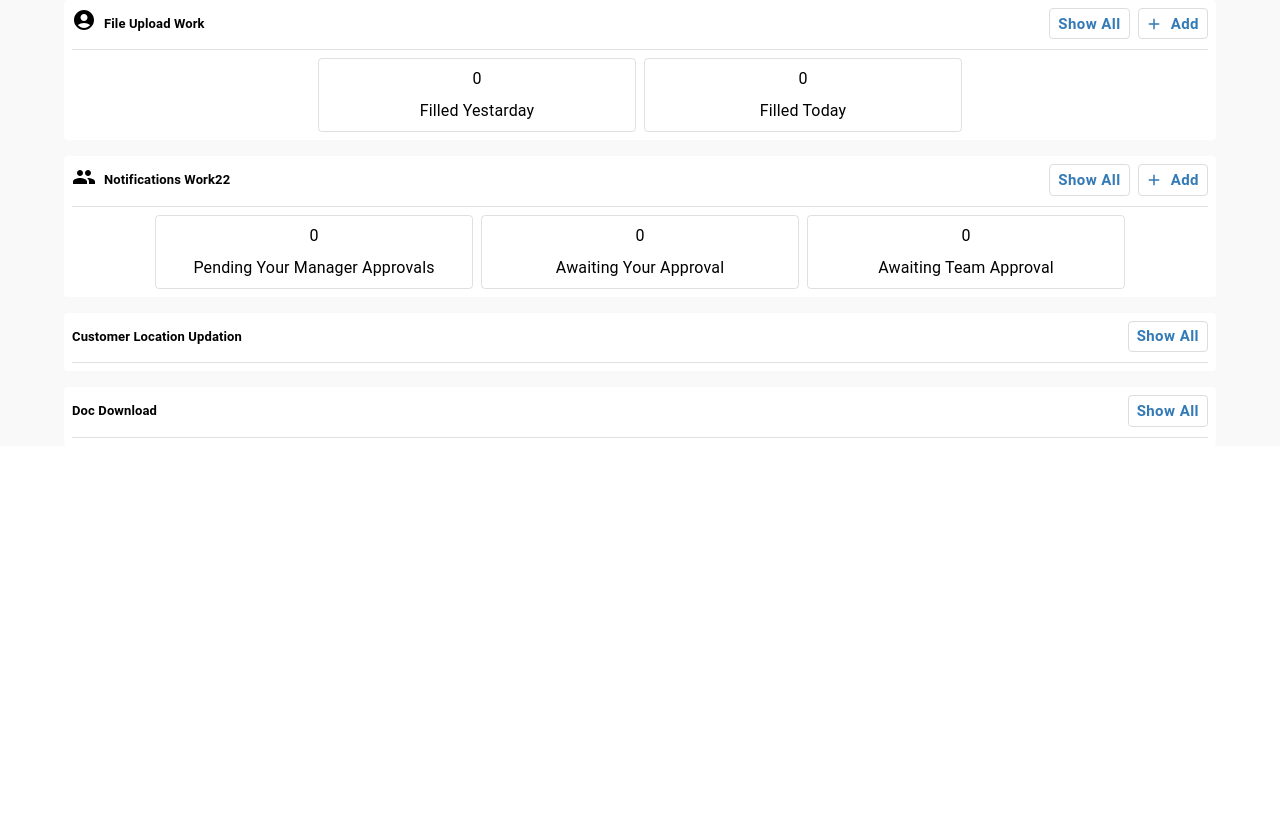
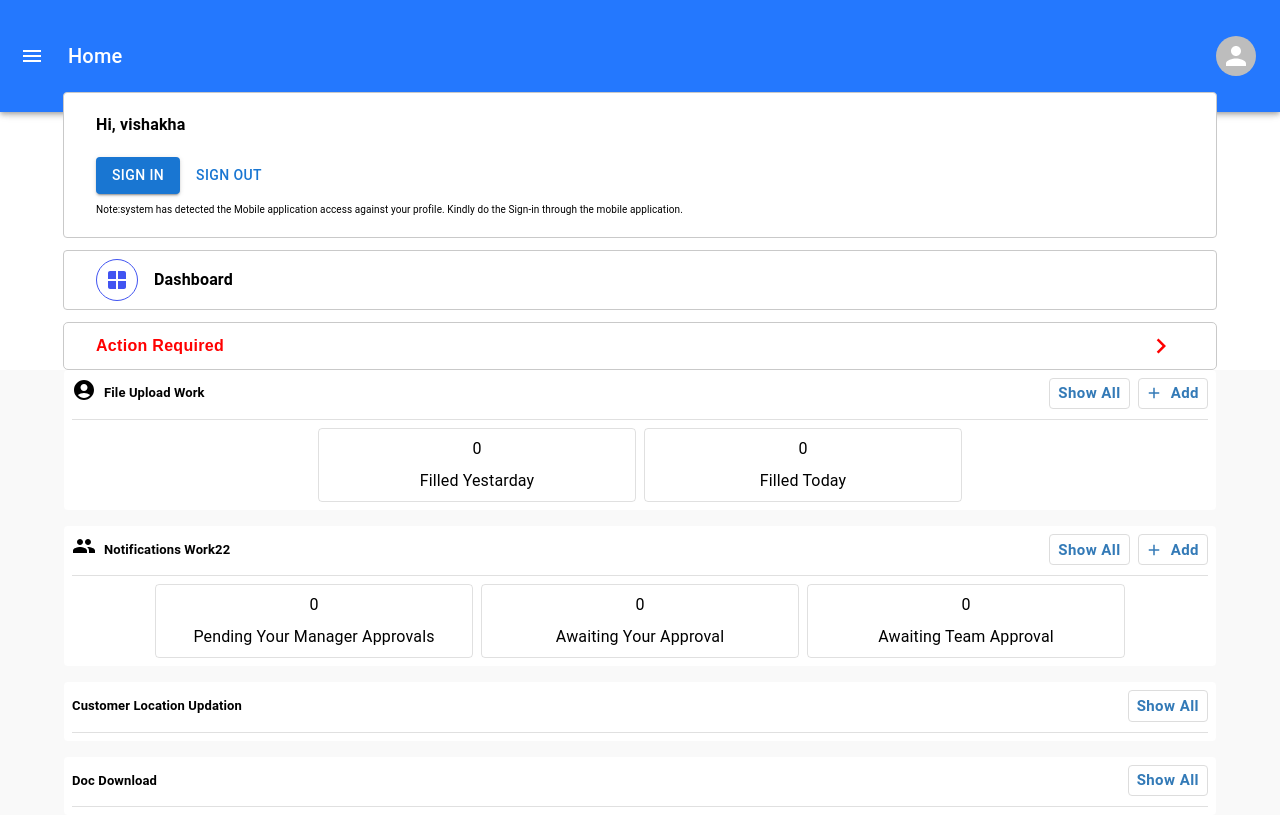
Before and after one commit to sivakumar963spoors/weblite, a React (Create React App) app: page / in a window 1280 px wide. Built offline with nearby package versions, Linux system fonts and the light colour scheme.

Commit message:
Fixed navbar

```diff
--- a/src/App.js
+++ b/src/App.js
@@ -1,17 +1,19 @@
-import { BrowserRouter, Routes } from "react-router-dom";
+import { BrowserRouter, Route, Routes } from "react-router-dom";
 import "./App.css";
-import TaskCard from "./components/task/TaskCard";
+import DashBoardComponent from "./components/dashboard/DashBoardComponent";
+import HomePage from "./components/homePage/HomePage";
+import TopBar from "./components/navbar/TopBar";
 
 function App() {
   return (
     <BrowserRouter>
-<TaskCard/>
+    <TopBar/>
       <Routes>
-
+        <Route path="/" element={<HomePage />} />
+        <Route path="/dashboard" element={<DashBoardComponent />} />
       </Routes>
     </BrowserRouter>
   );
 }
 
-
 export default App;
--- /dev/null
+++ b/src/components/dashboard/DashBoardComponent.jsx
@@ -0,0 +1,16 @@
+import { Box, Typography } from '@mui/material'
+import React from 'react'
+import TopBar from '../navbar/TopBar'
+
+const DashBoardComponent = () => {
+  return (
+    <div>
+       <Box sx={{mt:15}}>
+
+      <Typography>Dashboard</Typography>
+       </Box>
+    </div>
+  )
+}
+
+export default DashBoardComponent
--- a/src/components/homePage/HomePage.jsx
+++ b/src/components/homePage/HomePage.jsx
@@ -1,33 +1,24 @@
+import KeyboardArrowDownIcon from '@mui/icons-material/KeyboardArrowDown';
 import KeyboardArrowRightIcon from "@mui/icons-material/KeyboardArrowRight";
-import {
-  Box,
-  Button,
-  Divider,
-  Drawer,
-  IconButton,
-  Stack,
-  Typography,
-} from "@mui/material";
+import WindowIcon from "@mui/icons-material/Window";
+import { Box, Button, IconButton, Stack, Typography } from "@mui/material";
 import React, { useState } from "react";
+import { useNavigate } from "react-router-dom";
 import TopBar from "../navbar/TopBar";
+import TaskCard from '../task/TaskCard';
 const HomePage = () => {
   const [userName, setUserName] = useState("vishakha");
-  const [open, setOpen] = React.useState(false);
-
-  const toggleDrawer = (newOpen) => () => {
-    setOpen(newOpen);
+  const [openActionRequird, setOpenActionRequird] = useState(false);
+const nav=useNavigate()
+  const toggleActionRequird = () => {
+    setOpenActionRequird(!openActionRequird);
   };
-  const DrawerList = (
-    <Box sx={{ width: 250 }} role="presentation" onClick={toggleDrawer(false)}>
-      <Divider />
-    </Box>
-  );
-
+const navigateToDashBoard =()=>{
+nav('/dashboard')
+}
   return (
     <Box>
-      <Box sx={{ position: "fixed" }}>
-        <TopBar />
-      </Box>
+
 
       <Box sx={{ mt: 15 }}>
         <Box>
@@ -38,6 +29,8 @@ const HomePage = () => {
                 justifyContent: "center",
                 zIndex: 1000,
                 mt: -3.5,
+
+
               }}
             >
               <Stack
@@ -65,30 +58,6 @@ const HomePage = () => {
                 </Stack>
               </Stack>
             </Stack>
-            {/* <Stack  sx={{
-                alignItems: "center",
-                justifyContent: "center",
-                zIndex: 1000,
-
-              }}>
-            <Stack
-                sx={{
-                  border: "1px solid #c9c9c9",
-                  width: "90%",
-                  zIndex: 999,
-                  bgcolor: "#FFF",
-
-                  borderRadius: "4px",
-                }}
-              >
-                <Stack sx={{ px: 4, py: 2.5 }}>
-                  <Stack sx={{flexDirection:'row', gap:2, alignItems:'center'}}>
-                  <IconButton sx={{border:'1px solid black'}}><WindowIcon sx={{color:'#000'}}/></IconButton>
-                  <Typography sx={{fontWeight:'bold'}}>Dashboard</Typography>
-                  </Stack>
-                </Stack>
-              </Stack>
-            </Stack> */}
             <Stack
               sx={{
                 alignItems: "center",
@@ -106,7 +75,42 @@ const HomePage = () => {
                   borderRadius: "4px",
                 }}
               >
-                <Stack sx={{ px: 4, py: 2.5 }}>
+                <Stack sx={{ px: 4, py: 1 }}>
+                  <Stack
+                    sx={{ flexDirection: "row", gap: 2, alignItems: "center" , cursor:"pointer"}}
+                    onClick={navigateToDashBoard}
+                  >
+                    <IconButton sx={{ border: "1px solid #4154f1" }}>
+                      <WindowIcon sx={{ color: "#4154f1" }} />
+                    </IconButton>
+                    <Typography sx={{ fontWeight: "bold" }}>
+                      Dashboard
+                    </Typography>
+                  </Stack>
+                </Stack>
+              </Stack>
+            </Stack>
+            <Stack
+              sx={{
+                alignItems: "center",
+                justifyContent: "center",
+                zIndex: 1000,
+              }}
+            >
+              <Stack
+                sx={{
+                  border: "1px solid #c9c9c9",
+                  width: "90%",
+                  zIndex: 999,
+                  bgcolor: "#FFF",
+
+                  borderTopLeftRadius: "5px",
+                  borderTopRightRadius: "5px",
+                  borderBottomLeftRadius: openActionRequird ? "0px" : "5px",
+                  borderBottomRightRadius: openActionRequird ? "0px" : "5px",
+                }}
+              >
+                <Stack sx={{ px: 4,  }}>
                   <Stack
                     sx={{
                       flexDirection: "row",
@@ -115,41 +119,41 @@ const HomePage = () => {
                       justifyContent: "space-between",
                     }}
                   >
-                    <Typography sx={{ fontWeight: "bold" }}>
+                    <Typography sx={{ color: "red",fontFamily:'"Poppins", sans-serif',fontWeight:600, letterSpacing:0.3 }}>
                       Action Required
                     </Typography>
-                    <IconButton onClick={toggleDrawer(true)}>
+                    <IconButton>
+                      {openActionRequird ?<KeyboardArrowDownIcon   sx={{ color: "red", fontSize: "30px" }}
+                        onClick={toggleActionRequird}/>:
                       <KeyboardArrowRightIcon
-                        sx={{ color: "#000", fontSize: "30px" }}
+                        sx={{ color: "red", fontSize: "30px" }}
+                        onClick={toggleActionRequird}
                       />
+                  }
                     </IconButton>
-                    <Drawer
-                      open={open}
-                      onClose={toggleDrawer(false)}
-                      anchor="right"
-                      elevation={1}
-                      hideBackdrop={false}
-                      transitionDuration={{ enter: 1000, exit: 900 }}
-                      PaperProps={{
-                        sx: {
-                          backgroundColor: "lightblue",
-                          padding: 2,
-                          position: "absolute",
-                          top: "15%",
-                        },
-                      }}
-                      variant="temporary"
-                    >
-                      {DrawerList}
-                    </Drawer>
                   </Stack>
                 </Stack>
               </Stack>
+
+              {openActionRequird && (
+                <Stack
+                  sx={{
+                    borderRight: "1px  solid #c9c9c9",
+                    width: "90%",
+                    borderLeft: "1px  solid #c9c9c9",
+                    borderBottom: "1px  solid #c9c9c9",
+                  }}
+                >
+                  <Stack sx={{px:4, bgcolor:"#EEEEEE"}}>
+                    <Typography>hi</Typography>
+                  </Stack>
+                </Stack>
+              )}
             </Stack>
           </Stack>
         </Box>
       </Box>
-
+      <TaskCard/>
     </Box>
   );
 };
--- a/src/components/navbar/TopBar.jsx
+++ b/src/components/navbar/TopBar.jsx
@@ -1,24 +1,100 @@
-import { } from '@mui/icons-material';
-import MenuIcon from '@mui/icons-material/Menu';
-import { Avatar, Box, IconButton, Menu, MenuItem, Stack, Toolbar, Typography } from '@mui/material';
-import React, { useState } from 'react';
+import MenuIcon from "@mui/icons-material/Menu";
+import {
+  Avatar,
+  Box,
+  Drawer,
+  IconButton,
+  List,
+  ListItem,
+  Menu,
+  MenuItem,
+  Stack,
+  Toolbar,
+  Typography,
+} from "@mui/material";
+import React, { useState } from "react";
+import { useNavigate } from "react-router-dom";
+const menuItem = ["Home", "Dashboard", "Reset password "];
 const TopBar = () => {
-  const [menuTitle,setMenuTitle]=useState("Home")
-  const [anchorEl, setAnchorEl] = React.useState(null);
+  const [menuTitle, setMenuTitle] = useState("Home");
+  const [anchorEl, setAnchorEl] = useState(null);
+  const [openDrawer, setOpenDrawer] = useState(false);
+  const [menuTab, setMenuTab] = useState("");
   const open = Boolean(anchorEl);
-  const handleClick = (event) => {
+  const nav = useNavigate();
+  const handleMenuClick = (event) => {
     setAnchorEl(event.currentTarget);
   };
-  const handleClose = () => {
+
+  const handleMenuClose = () => {
     setAnchorEl(null);
   };
+
+  const toggleDrawer = () => {
+    setOpenDrawer(true);
+  };
+  const toggleDrawerClose = () => {
+    setOpenDrawer(false);
+  };
+  const handlenavigateToMenuItem = (menus) => {
+    setMenuTitle(menus);
+    setMenuTab(menus);
+    setOpenDrawer(false);
+
+    switch(menus) {
+        case 'Home':
+          nav('/');
+            break;
+        case 'Dashboard':
+            nav('/dashboard');
+            break;
+
+
+        default:
+            console.warn('No navigation defined for this menu item');
+            break;
+    }
+};
+
+
+
+
+  const DrawerList = (
+    <Box sx={{ width: 250 }} role="presentation">
+      <List>
+        {menuItem.map((eachMenu, i) => (
+          <ListItem key={i} onClick={() => handlenavigateToMenuItem(eachMenu)}>
+            <Typography>{eachMenu}</Typography>
+          </ListItem>
+        ))}
+      </List>
+    </Box>
+  );
+
   return (
-    <Box sx={{ position:'relative' }}>
-      <Box sx={{bgcolor:'#2478FE', position:'fixed', width:'100%', top:0, color:'#FFF',boxShadow:"0px 2px 4px -1px rgba(0,0,0,0.2),0px 4px 5px 0px rgba(0,0,0,0.14),0px 1px 10px 0px rgba(0,0,0,0.12)"}}>
-        <Toolbar variant="dense" sx={{py:4}}>
-         <Stack sx={{flexDirection:'row', alignItems:'center', flexGrow:1}}
+    <Box sx={{ position: "relative" }}>
+      <Box
+        sx={{
+          bgcolor: "#2478FE",
+          position: "fixed",
+          width: "100%",
+          top: 0,
+          color: "#FFF",
+          boxShadow:
+            "0px 2px 4px -1px rgba(0,0,0,0.2),0px 4px 5px 0px rgba(0,0,0,0.14),0px 1px 10px 0px rgba(0,0,0,0.12)",
+        }}
       >
-         <IconButton edge="start" color="inherit" aria-label="menu" sx={{ mr: 2 }}>
+        <Toolbar variant="dense" sx={{ py: 4 }}>
+          <Stack
+            sx={{ flexDirection: "row", alignItems: "center", flexGrow: 1 }}
+          >
+            <IconButton
+              edge="start"
+              color="inherit"
+              aria-label="menu"
+              sx={{ mr: 2 }}
+              onClick={toggleDrawer}
+            >
               <MenuIcon />
             </IconButton>
             <Typography variant="h6" color="inherit" component="div">
@@ -26,29 +102,49 @@ const TopBar = () => {
             </Typography>
           </Stack>
 
-         <Avatar   aria-controls={open ? 'basic-menu' : undefined}
+          <Avatar
+            aria-controls={open ? "basic-menu" : undefined}
             aria-haspopup="true"
-        aria-expanded={open ? 'true' : undefined}
-        onClick={handleClick}/>
+            aria-expanded={open ? "true" : undefined}
+            onClick={handleMenuClick}
+          />
           <Menu
             id="basic-menu"
             anchorEl={anchorEl}
             open={open}
-        onClose={handleClose}
+            onClose={handleMenuClose}
             MenuListProps={{
-          'aria-labelledby': 'basic-button',
+              "aria-labelledby": "basic-button",
             }}
           >
-        <MenuItem onClick={handleClose}>Switch To web</MenuItem>
-        <MenuItem onClick={handleClose}>light mode</MenuItem>
-        <MenuItem onClick={handleClose}>Reset password</MenuItem>
-        <MenuItem onClick={handleClose}>Logout</MenuItem>
+            <MenuItem onClick={handleMenuClose}>Switch To web</MenuItem>
+            <MenuItem onClick={handleMenuClose}>Light mode</MenuItem>
+            <MenuItem onClick={handleMenuClose}>Reset password</MenuItem>
+            <MenuItem onClick={handleMenuClose}>Logout</MenuItem>
           </Menu>
         </Toolbar>
+
+        <Drawer
+          open={openDrawer}
+          onClose={toggleDrawerClose}
+          elevation={1}
+          BackdropProps={{ invisible: true }}
+          transitionDuration={{ enter: 1000, exit: 900 }}
+          PaperProps={{
+            sx: {
+              backgroundColor: "#2478FE",
+              padding: 2,
+              position: "absolute",
+              top: "14%",
+            },
+          }}
+        >
+          {DrawerList}
+        </Drawer>
       </Box>
-      <Typography>hiigit</Typography>
+
     </Box>
-  )
-}
+  );
+};
 
 export default TopBar;
--- a/src/index.css
+++ b/src/index.css
@@ -11,3 +11,4 @@ code {
   font-family: source-code-pro, Menlo, Monaco, Consolas, 'Courier New',
     monospace;
 }
+@import url('https://fonts.googleapis.com/css2?family=Poppins:ital,wght@0,100;0,200;0,300;0,400;0,500;0,600;0,700;0,800;0,900;1,100;1,200;1,300;1,400;1,500;1,600;1,700;1,800;1,900&display=swap');
```
Lines whose indentation alone changed are shown as unchanged.
